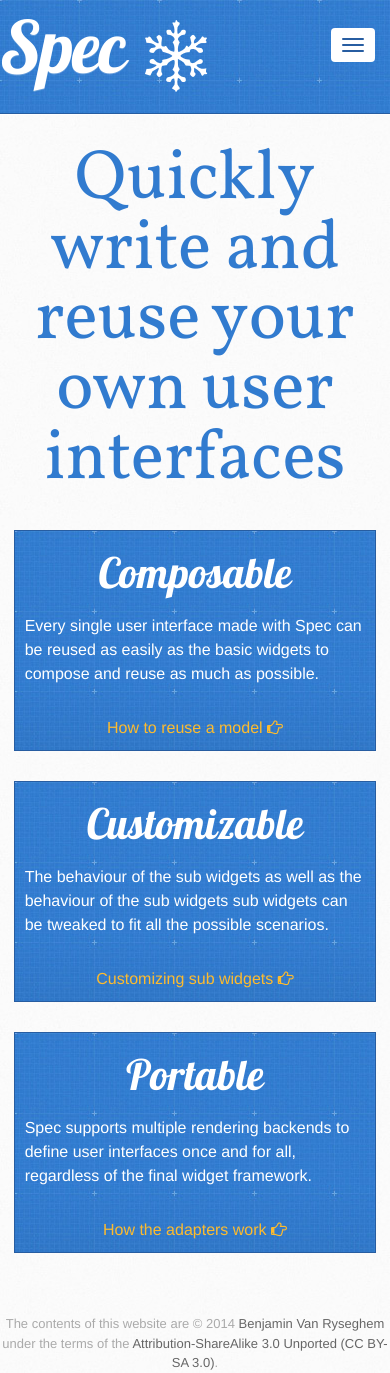
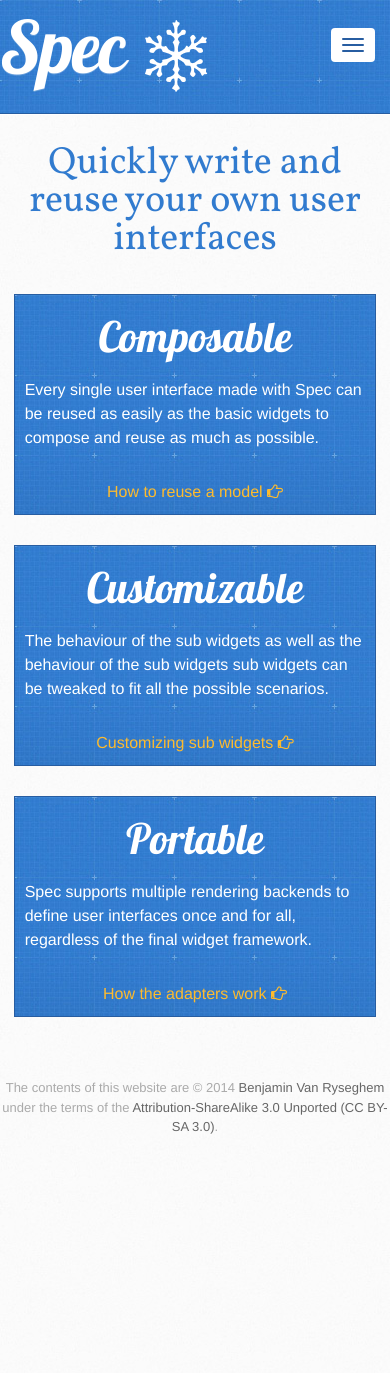
Before and after one commit to spec-framework/website, a Jekyll site: the page built from index.html, in a window 390 px wide. Built offline with Jekyll 4.4.1, drawn with Linux system fonts in a browser that asks for light colours; Markdown is read by kramdown in place of the engine named in the settings; after the commit the page ends 1137 px from its top, so only the background shows below that.

Commit message:
Better font sizes for the title depending on the device

```diff
--- a/stylesheets/spec.css
+++ b/stylesheets/spec.css
@@ -127,7 +127,52 @@
 	.nav {
 		padding-left: 12px;
 	}
+
+	p.home_title {
+		font-size: 52px;
+	}
 }
+
+@media only screen and (max-width: 991px) {
+	header .navbar.nav-right a.button {
+		min-height: 40px;
+		margin-top: 21px;
+		background-image: none;
+		width: 100px;
+		height: auto;
+		display: inline-block;
+		padding: 5px 10px;
+		text-align: center;
+		font-size: 13px;
+		line-height: 1;
+		background-color: transparent;
+		-moz-border-radius: 6px;
+		-webkit-border-radius: 6px;
+		border-radius: 6px;
+		border-color: white;
+		border-style: solid;
+		border-width: 2px;
+		font-weight: bold;
+		padding-top: 7px;
+	}
+	a.button small {
+		font-weight: normal;
+	}
+	.nav {
+		padding-left: 12px;
+	}
+
+	p.home_title {
+		font-size: 52px;
+	}
+}
+
+@media only screen and (max-width: 450px) {
+	p.home_title {
+		font-size: 38px;
+	}
+}
+
 
 .spec-header:hover {
 	text-decoration: none;
```
